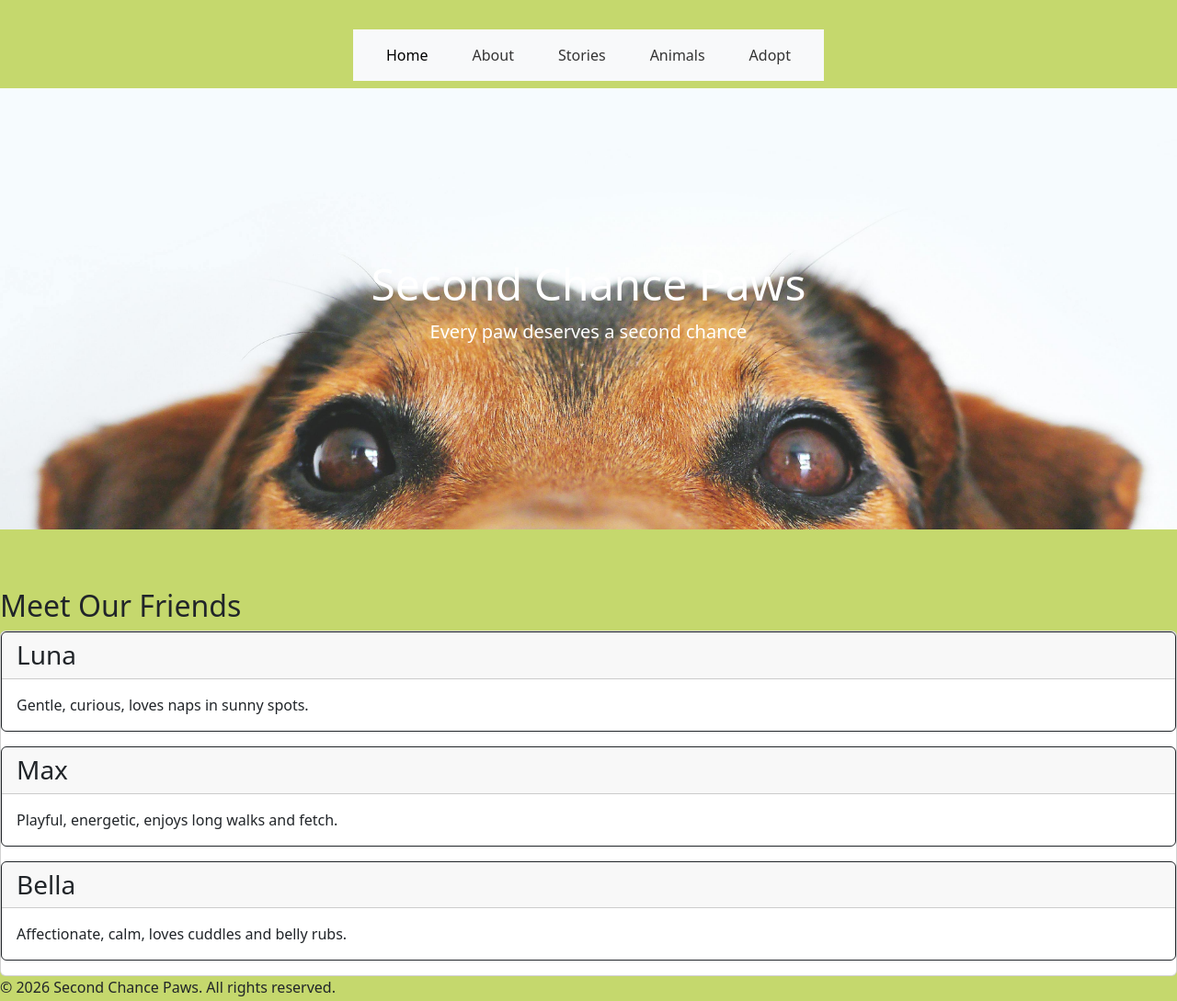
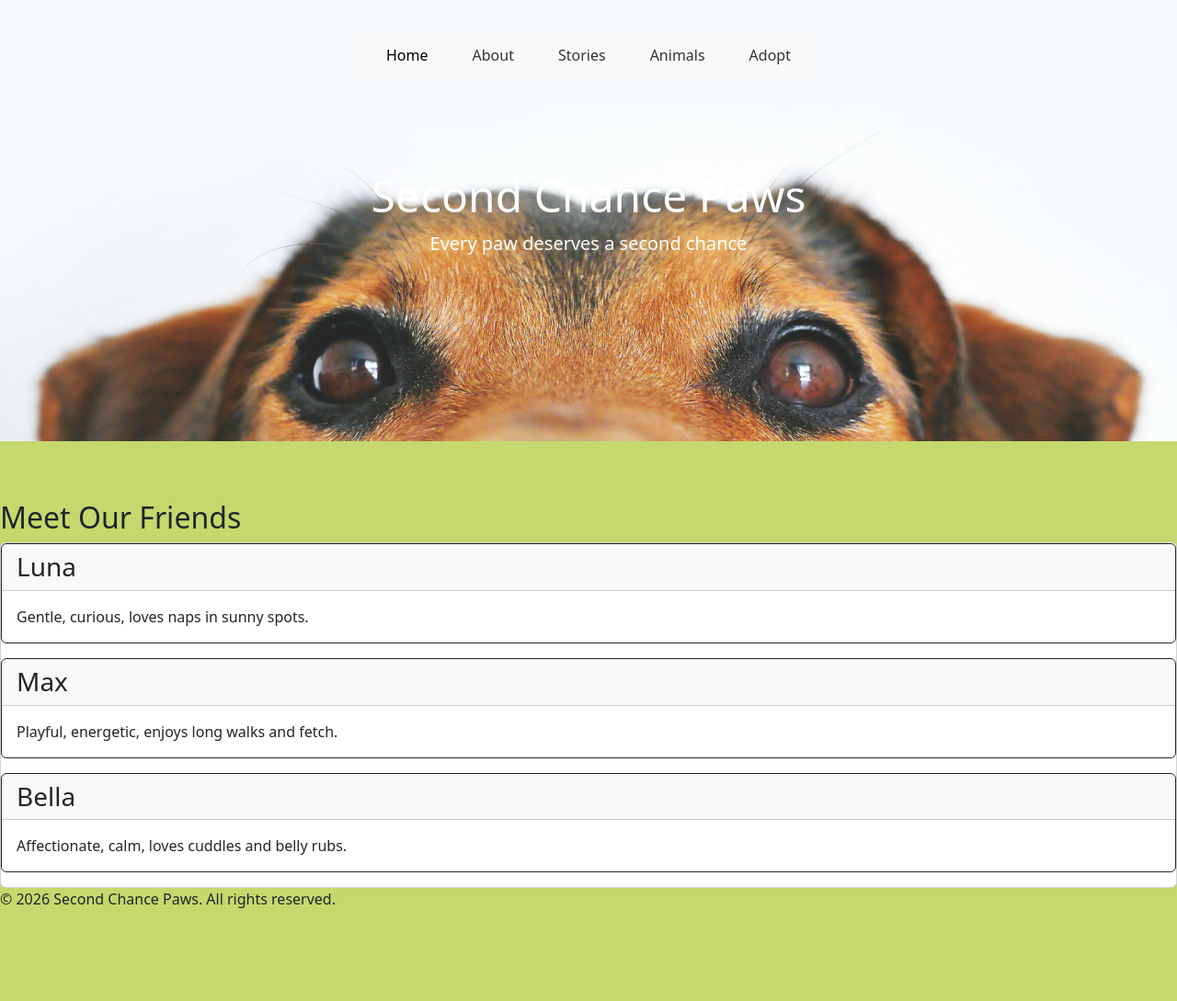
Before and after one commit to tiapetts/SecondChancePaws, a plain HTML site: page index.html in a window 1280 px wide. Shown: the whole page at 92% size. After the commit the page ends 1006 px from the top, so only its background shows below. Drawn offline with nearby package versions, Linux system fonts and the light colour scheme.

Commit message:
still playing with the nav

```diff
--- a/main.css
+++ b/main.css
@@ -44,7 +44,7 @@ January 1st, 2026 */
 
   .site-header {
     position: relative;
-    padding-top: 6rem; /* space for fixed nav */
+
     top: 0;
     width: 100%;
     z-index: 10;
```
